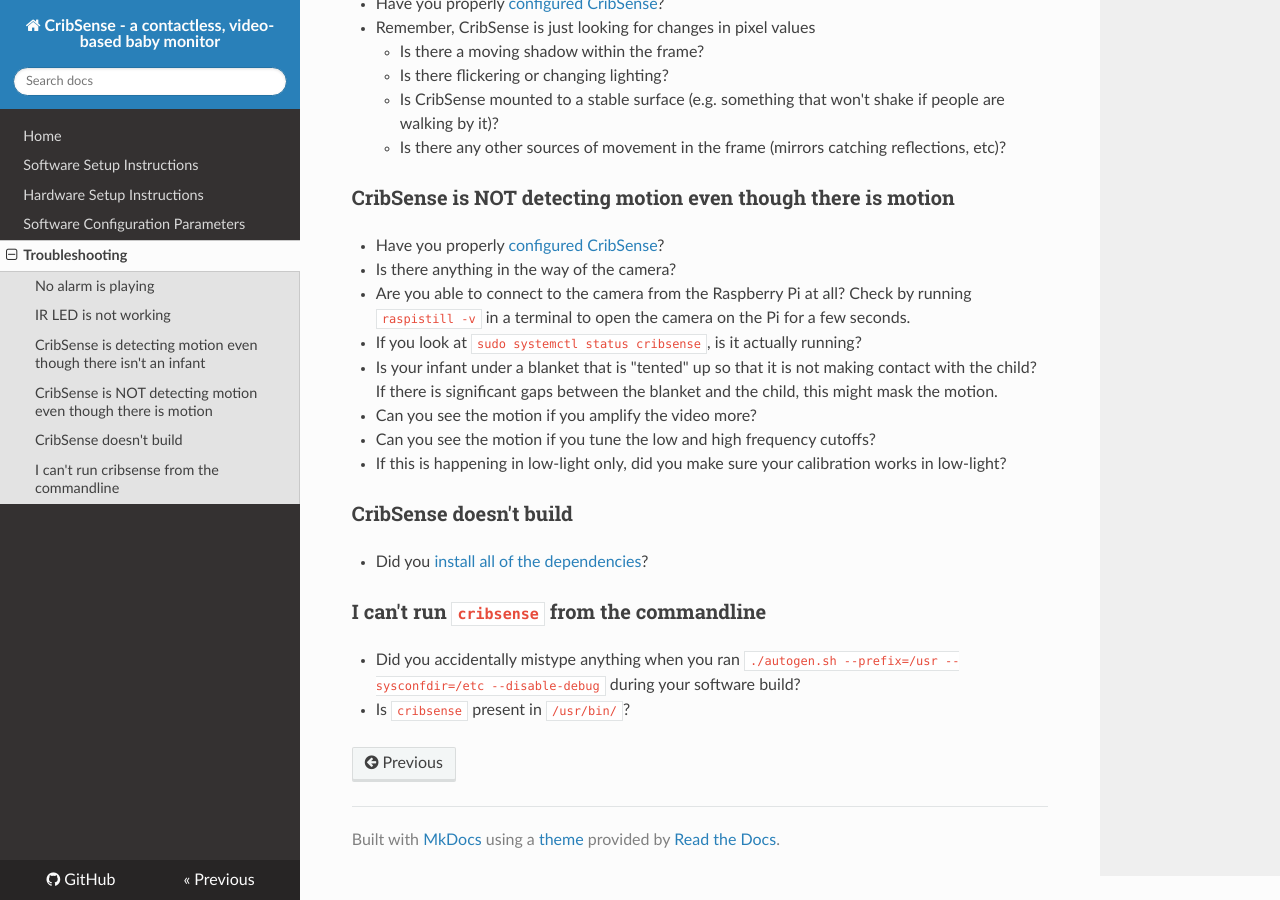
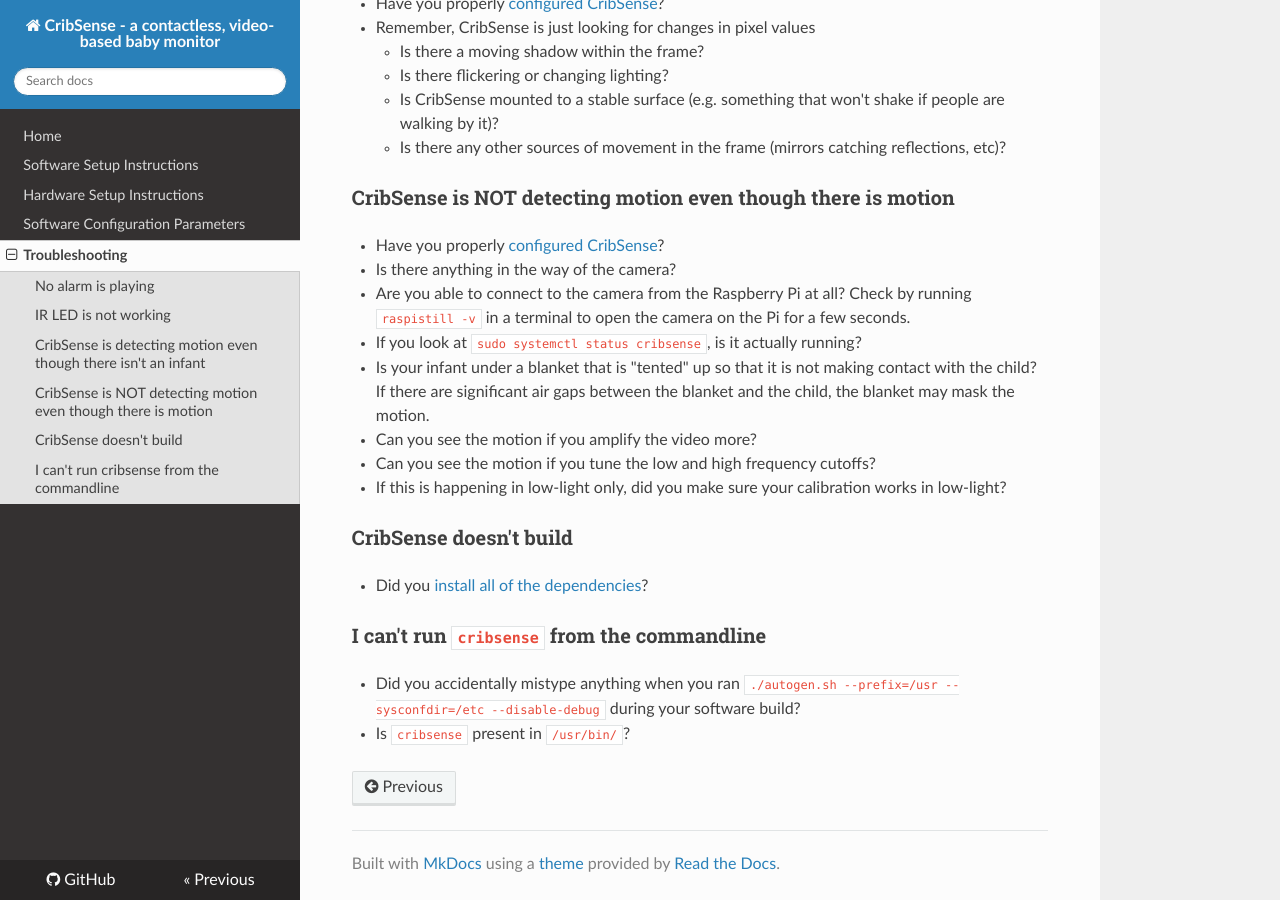
Before and after one commit to lukehsiao/CribSense, an MkDocs documentation site: the page built from docs/setup/troubleshooting.md, in a window 1280 px wide and 900 px high, scrolled down 679 px. Built offline with MkDocs 1.6.1, drawn with Linux system fonts in a browser that asks for light colours; nearby versions of some CDN libraries; old or Windows-style settings are respelled for this version of MkDocs.

Commit message:
Update wording.

```diff
--- a/docs/setup/troubleshooting.md
+++ b/docs/setup/troubleshooting.md
@@ -30,7 +30,7 @@
 -   Is there anything in the way of the camera?
 -   Are you able to connect to the camera from the Raspberry Pi at all? Check by running `raspistill -v` in a terminal to open the camera on the Pi for a few seconds.
 -   If you look at `sudo systemctl status cribsense`, is it actually running?
--   Is your infant under a blanket that is "tented" up so that it is not making contact with the child? If there is significant gaps between the blanket and the child, this might mask the motion.
+-   Is your infant under a blanket that is "tented" up so that it is not making contact with the child? If there are significant air gaps between the blanket and the child, the blanket may mask the motion.
 -   Can you see the motion if you amplify the video more?
 -   Can you see the motion if you tune the low and high frequency cutoffs?
 -   If this is happening in low-light only, did you make sure your calibration works in low-light?
```
